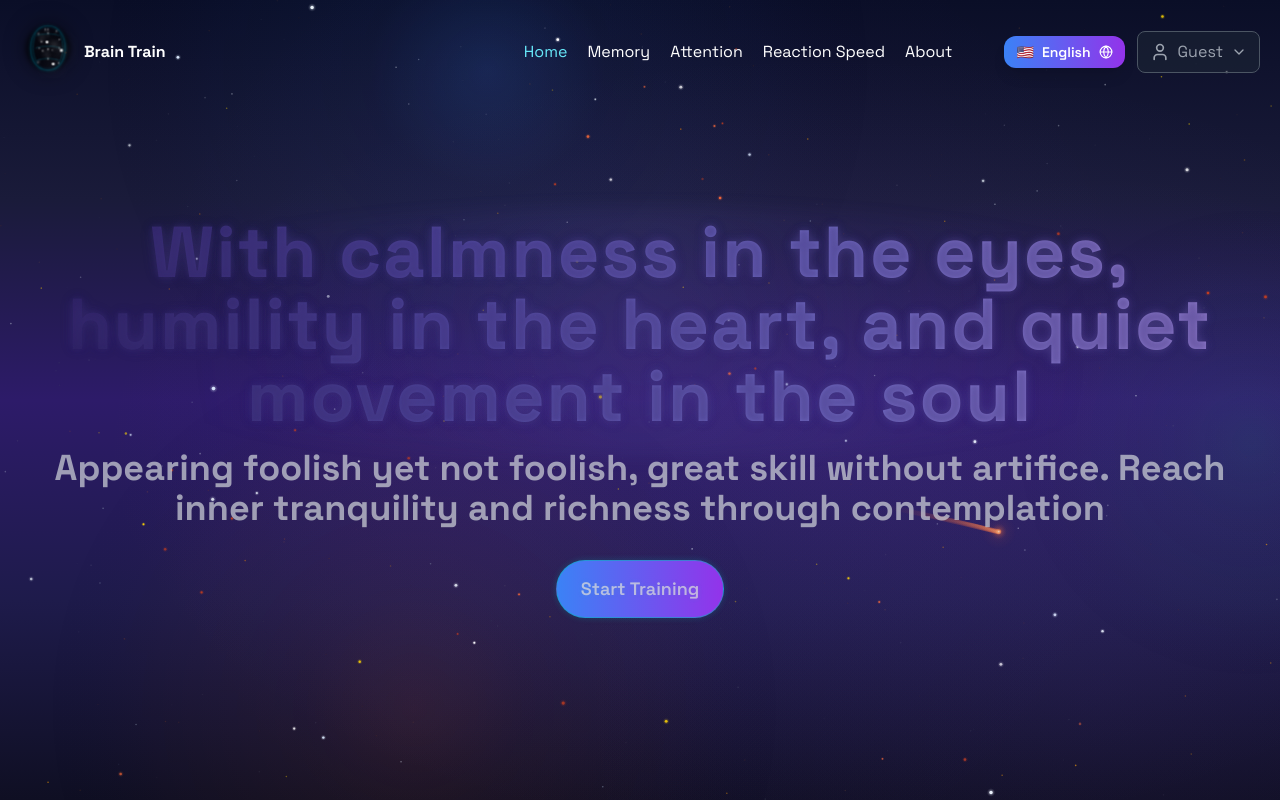
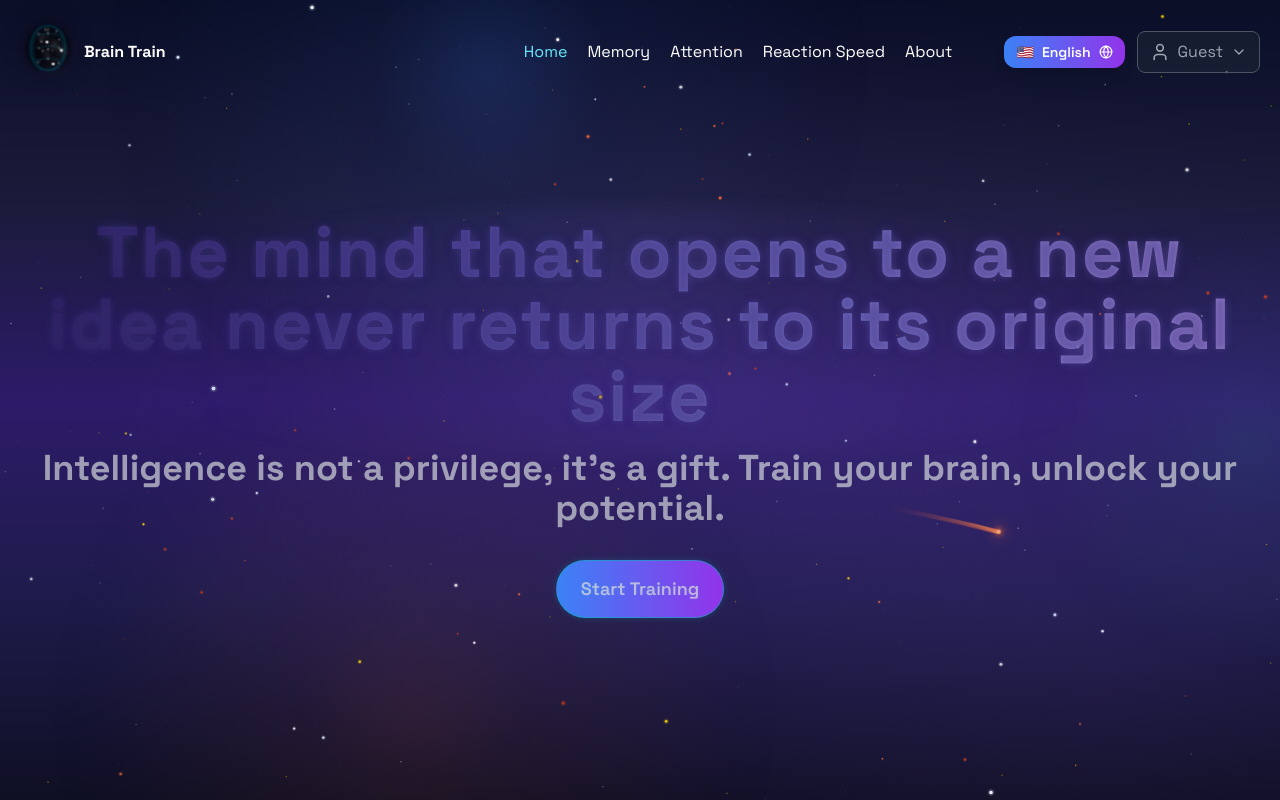
Before and after one commit to hhzero/brain-train, a Next.js app: page /en in a window 1280 px wide. Built offline with nearby package versions, Linux system fonts and the light colour scheme.

Commit message:
feat(i18n): 将默认语言改为英文并更新首页标题
refactor(layout): 简化布局组件结构

```diff
--- a/src/app/layout.tsx
+++ b/src/app/layout.tsx
@@ -13,11 +13,9 @@ export default function RootLayout({
   children: React.ReactNode
 }) {
   return (
-    <html>
-      <body>
-        {children}
-        <Analytics />
-      </body>
-    </html>
+    <>
+      {children}
+      <Analytics />
+    </>
   )
 }
--- a/src/i18n.ts
+++ b/src/i18n.ts
@@ -2,16 +2,16 @@ import { getRequestConfig } from 'next-intl/server'
 import { notFound } from 'next/navigation'
 
 // 支持的语言列表
-export const locales = ['zh', 'en', 'ja', 'ko'] as const
+export const locales = [ 'en','zh', 'ja', 'ko'] as const
 export type Locale = typeof locales[number]
 
 // 默认语言
-export const defaultLocale: Locale = 'zh'
+export const defaultLocale: Locale = 'en'
 
 // 语言配置
 export const languageConfig = {
+  en: { name: 'English', flag: '🇺🇸' },
   zh: { name: '中文', flag: '🇨🇳' },
-  en: { name: 'English', flag: '🇺🇸' },
   ja: { name: '日本語', flag: '🇯🇵' },
   ko: { name: '한국어', flag: '🇰🇷' }
 }
--- a/src/i18n/locales/en.json
+++ b/src/i18n/locales/en.json
@@ -1404,8 +1404,8 @@
     "instruction3": "Click immediately when green appears",
     "instruction4": "Challenge your reaction limits!"
   },
-  "the_title_homepage01": "With calmness in the eyes, humility in the heart, and quiet movement in the soul",
-  "the_title_homepage02": "Appearing foolish yet not foolish, great skill without artifice. Reach inner tranquility and richness through contemplation",
+  "the_title_homepage01": "The mind that opens to a new idea never returns to its original size",
+  "the_title_homepage02": "Intelligence is not a privilege, it's a gift.\n Train your brain, unlock your potential.",
   "Use_Start": "Start Training",
   "gridMemory": {
     "title": "Grid Memory",
```
